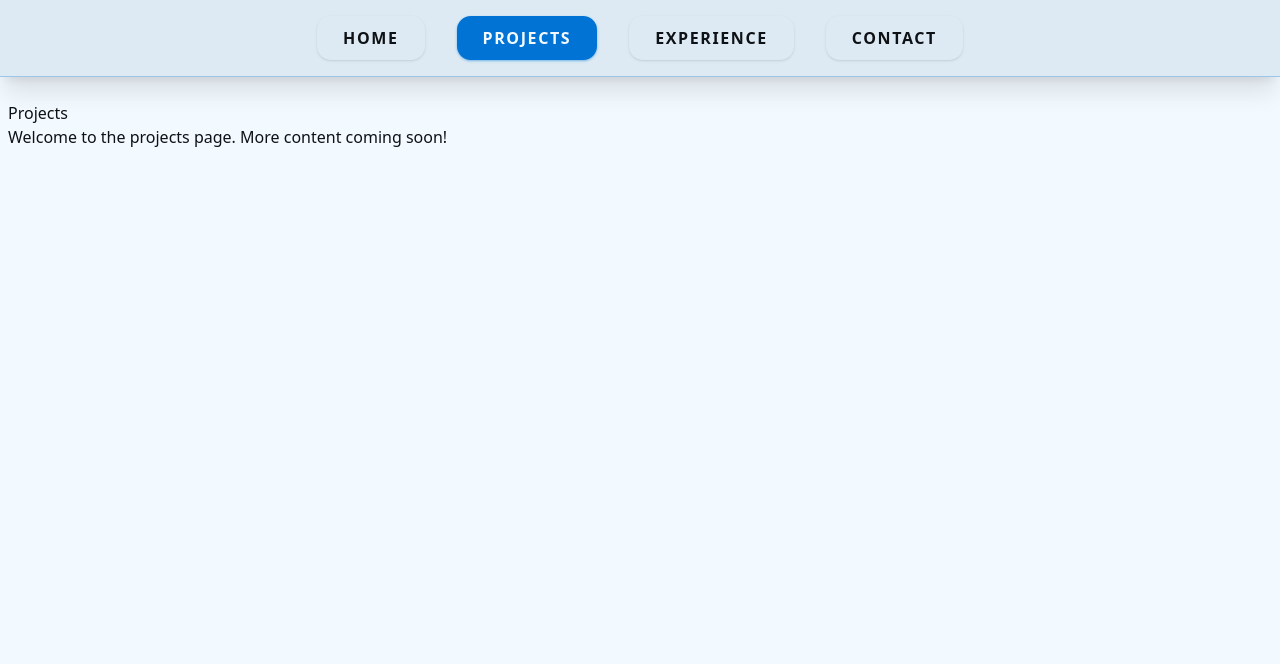
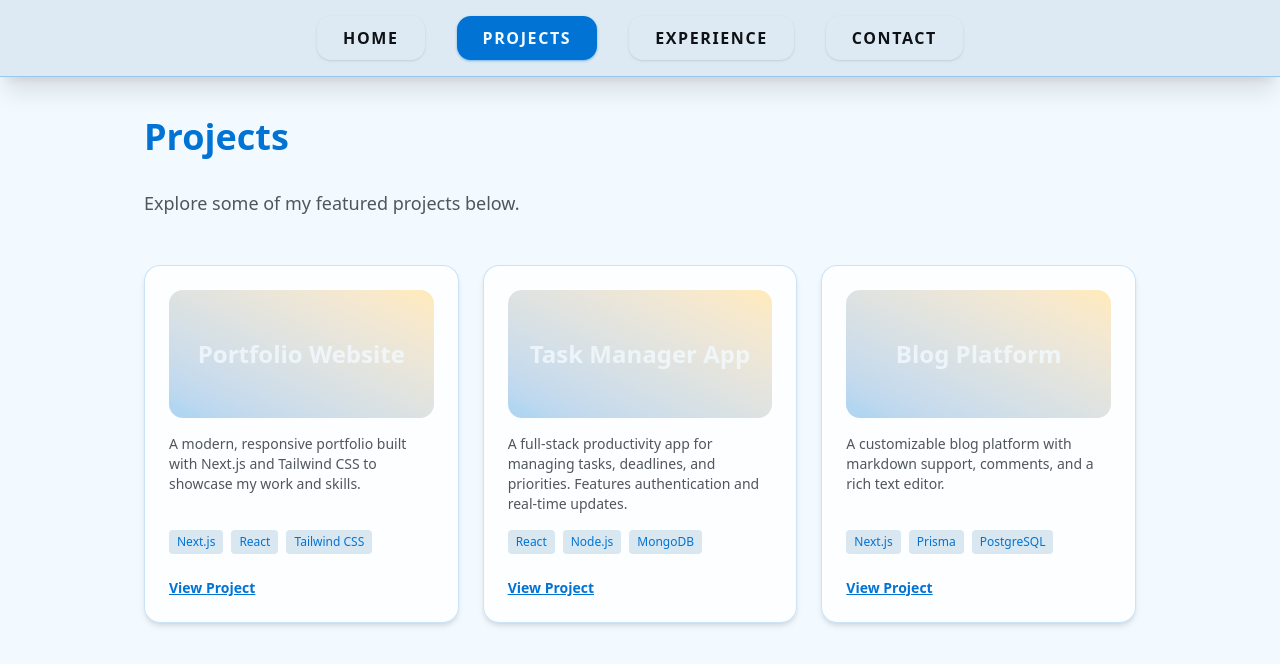
Before and after one commit to SeanJoyce2/portfolio, a Next.js app: page /projects in a window 1280 px wide. Shown: the top 664 px of the page. Built offline with nearby package versions, Linux system fonts and the light colour scheme.

Commit message:
feat: enhance Contact, Experience, and Projects pages with improved layout, styling, and dynamic content

```diff
--- a/app/contact/page.tsx
+++ b/app/contact/page.tsx
@@ -2,10 +2,45 @@ import React from "react";
 
 const ContactPage = () => {
   return (
-    <main>
-      <h1>Contact</h1>
-      <p>Feel free to reach out via the form below.</p>
-      {/* You can add a contact form here */}
+    <main className="max-w-lg mx-auto p-4 flex flex-col gap-6">
+      <h1 className="text-4xl font-extrabold text-primary mb-2">Contact</h1>
+      <p className="text-lg text-muted-foreground mb-4">
+        Feel free to reach out via the form below. I’ll get back to you as soon
+        as possible!
+      </p>
+      <form
+        className="w-full bg-card/80 backdrop-blur-md rounded-2xl shadow-lg border border-primary/30 p-6 flex flex-col gap-4"
+        action="mailto:your@email.com"
+        method="POST"
+      >
+        <input
+          type="text"
+          name="name"
+          placeholder="Your Name"
+          required
+          className="px-4 py-2 rounded-lg border border-primary/20 bg-background text-foreground focus:outline-none focus:ring-2 focus:ring-primary/40 transition"
+        />
+        <input
+          type="email"
+          name="email"
+          placeholder="Your Email"
+          required
+          className="px-4 py-2 rounded-lg border border-primary/20 bg-background text-foreground focus:outline-none focus:ring-2 focus:ring-primary/40 transition"
+        />
+        <textarea
+          name="message"
+          placeholder="Your Message"
+          required
+          rows={4}
+          className="px-4 py-2 rounded-lg border border-primary/20 bg-background text-foreground focus:outline-none focus:ring-2 focus:ring-primary/40 transition resize-none"
+        />
+        <button
+          type="submit"
+          className="bg-primary text-primary-foreground font-bold py-2 px-6 rounded-lg shadow hover:bg-primary/90 transition"
+        >
+          Send Message
+        </button>
+      </form>
     </main>
   );
 };
--- a/app/experience/page.tsx
+++ b/app/experience/page.tsx
@@ -1,14 +1,20 @@
 import React from "react";
+import { experiences } from "../features/experience/data";
+import ExperienceCard from "../features/experience/experienceCard";
 
 const ExperiencePage: React.FC = () => {
   return (
-    <main>
-      <h1>Experience</h1>
-      <p>
+    <main className="max-w-5xl mx-auto p-4 flex flex-col gap-6">
+      <h1 className="text-4xl font-extrabold text-primary mb-2">Experience</h1>
+      <p className="text-lg text-muted-foreground mb-6">
         Welcome to my experience page. Here you will find information about my
         professional background and skills.
       </p>
-      {/* Add your experience details here */}
+      <div className="grid grid-cols-1 sm:grid-cols-2 md:grid-cols-3 gap-6">
+        {experiences.map((exp, idx) => (
+          <ExperienceCard key={idx} experience={exp} />
+        ))}
+      </div>
     </main>
   );
 };
--- a/app/projects/page.tsx
+++ b/app/projects/page.tsx
@@ -1,10 +1,69 @@
 import React from "react";
+
+const placeholderProjects = [
+  {
+    title: "Portfolio Website",
+    description:
+      "A modern, responsive portfolio built with Next.js and Tailwind CSS to showcase my work and skills.",
+    tech: ["Next.js", "React", "Tailwind CSS"],
+    link: "#",
+  },
+  {
+    title: "Task Manager App",
+    description:
+      "A full-stack productivity app for managing tasks, deadlines, and priorities. Features authentication and real-time updates.",
+    tech: ["React", "Node.js", "MongoDB"],
+    link: "#",
+  },
+  {
+    title: "Blog Platform",
+    description:
+      "A customizable blog platform with markdown support, comments, and a rich text editor.",
+    tech: ["Next.js", "Prisma", "PostgreSQL"],
+    link: "#",
+  },
+];
 
 const ProjectsPage = () => {
   return (
-    <main>
-      <h1>Projects</h1>
-      <p>Welcome to the projects page. More content coming soon!</p>
+    <main className="max-w-5xl mx-auto p-4 flex flex-col gap-6">
+      <h1 className="text-4xl font-extrabold text-primary mb-2">Projects</h1>
+      <p className="text-lg text-muted-foreground mb-6">
+        Explore some of my featured projects below.
+      </p>
+      <div className="grid grid-cols-1 sm:grid-cols-2 md:grid-cols-3 gap-6">
+        {placeholderProjects.map((project, idx) => (
+          <div
+            key={idx}
+            className="bg-card/80 border border-primary/20 rounded-2xl shadow-md p-6 flex flex-col gap-2 hover:shadow-primary/30 transition-shadow duration-300"
+          >
+            <div className="h-32 bg-gradient-to-tr from-primary/30 to-accent/30 rounded-xl mb-2 flex items-center justify-center">
+              <span className="text-2xl text-primary-foreground font-bold opacity-80 text-center">
+                {project.title}
+              </span>
+            </div>
+            <div className="text-sm text-muted-foreground mb-2">
+              {project.description}
+            </div>
+            <div className="flex gap-2 flex-wrap mt-auto">
+              {project.tech.map((tech, i) => (
+                <span
+                  key={i}
+                  className="px-2 py-1 rounded bg-secondary text-xs text-primary font-medium"
+                >
+                  {tech}
+                </span>
+              ))}
+            </div>
+            <a
+              href={project.link}
+              className="mt-4 text-primary underline text-sm font-semibold hover:text-accent transition"
+            >
+              View Project
+            </a>
+          </div>
+        ))}
+      </div>
     </main>
   );
 };
```
